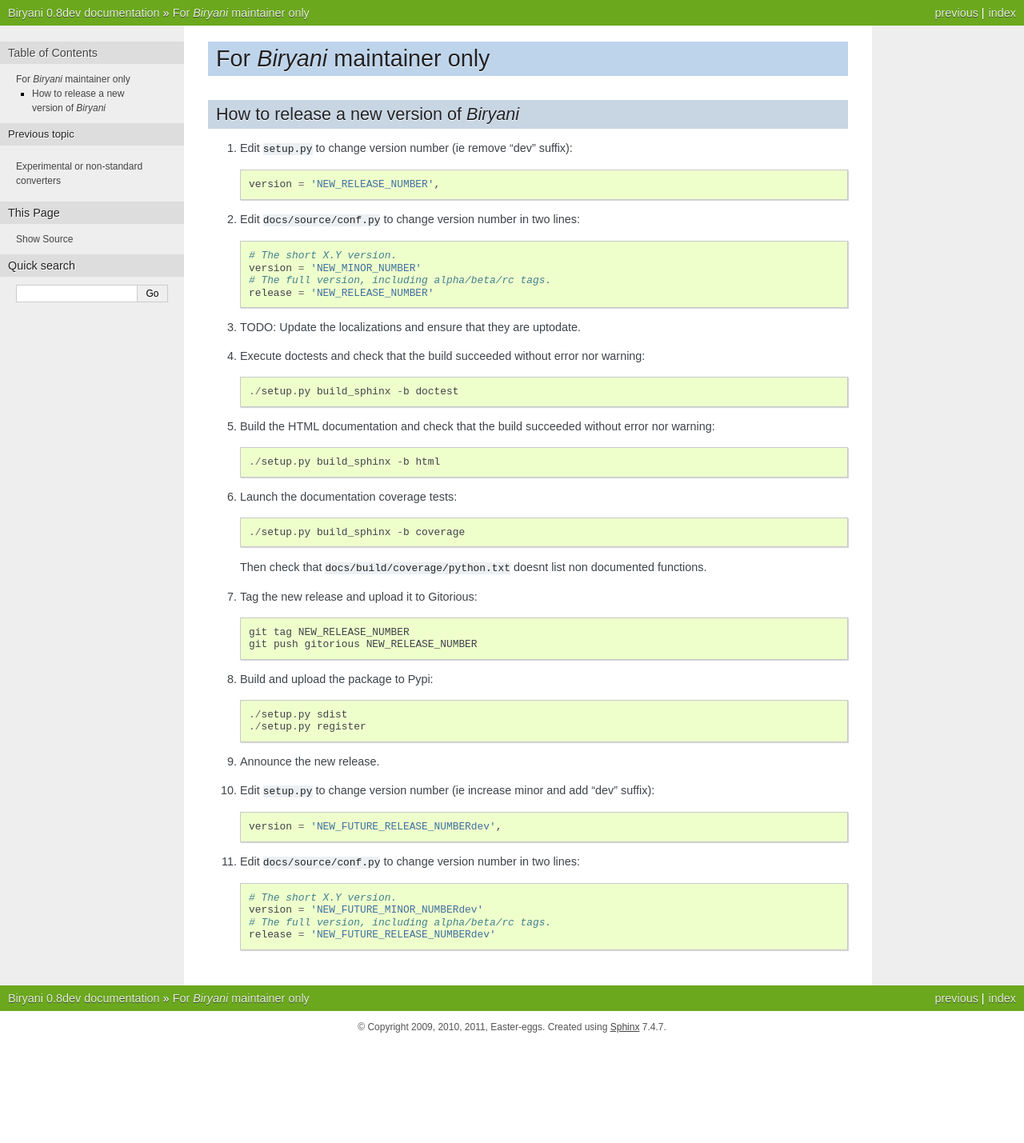
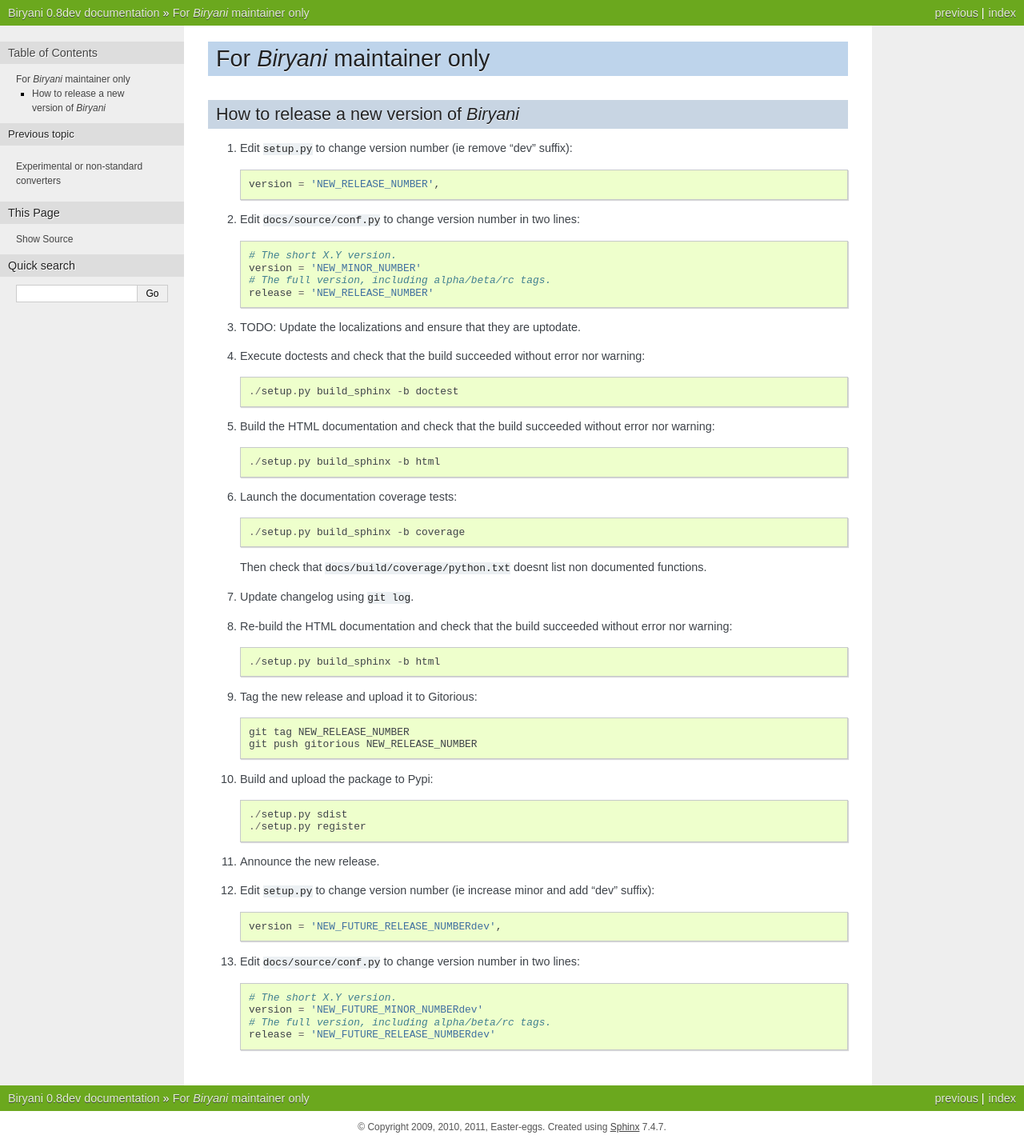
Before and after one commit to openfisca/biryani, a Sphinx documentation site: the page built from docs/source/for-maintainer-only.rst, in a window 1280 px wide. Shown: the whole page at 80% size. Built offline with Sphinx 7.4.7, drawn with Linux system fonts in a browser that asks for light colours; before the commit the page ends 1304 px from its top, so only the background shows below that.

Commit message:
Add changelog update when preparing a new release.

```diff
--- a/docs/source/for-maintainer-only.rst
+++ b/docs/source/for-maintainer-only.rst
@@ -33,6 +33,12 @@
 
    Then check that ``docs/build/coverage/python.txt`` doesnt list non documented functions.
 
+#. Update changelog using ``git log``.
+
+#. Re-build the HTML documentation and check that the build succeeded without error nor warning::
+
+    ./setup.py build_sphinx -b html
+
 #. Tag the new release and upload it to Gitorious::
 
     git tag NEW_RELEASE_NUMBER
```
